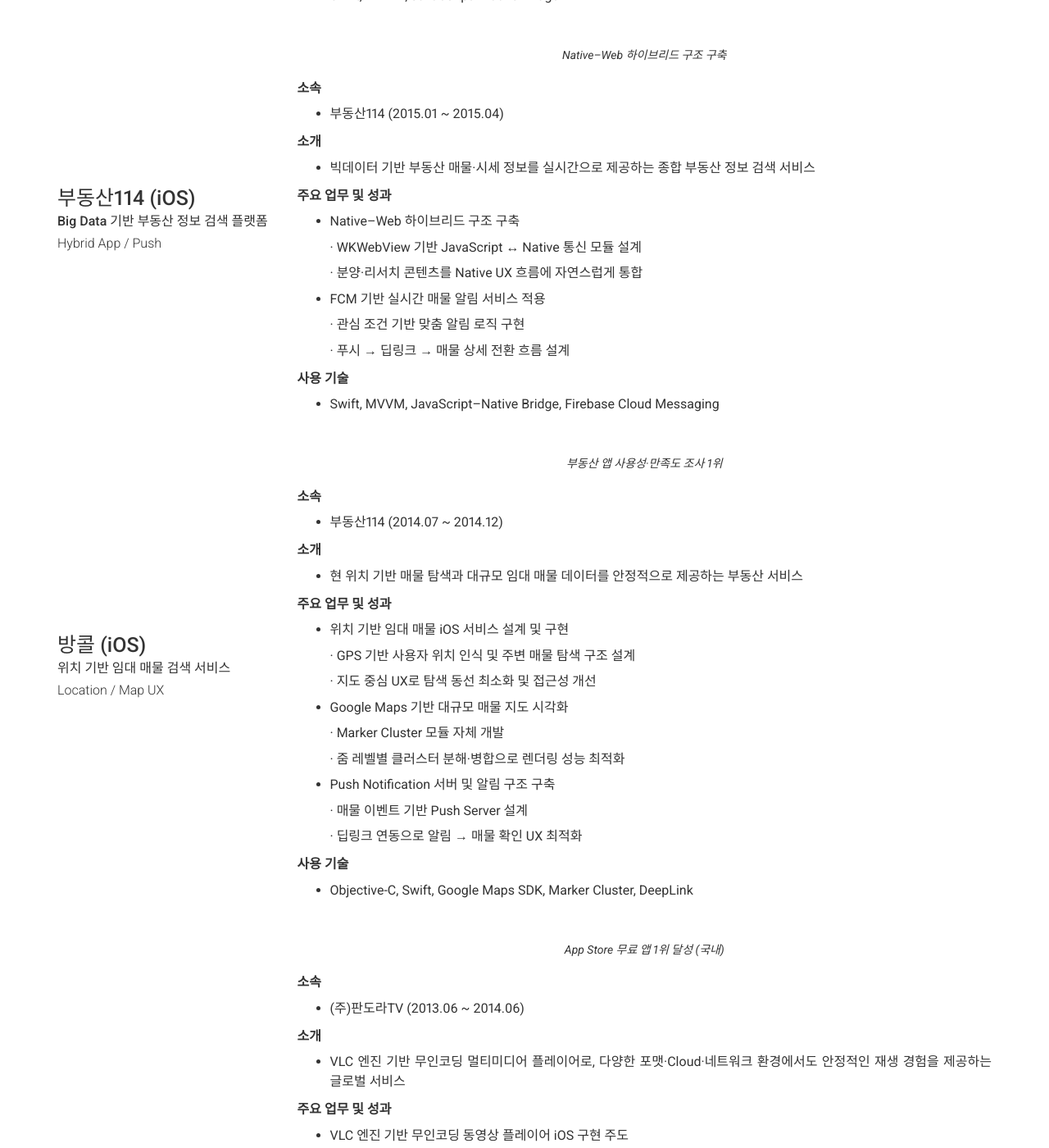
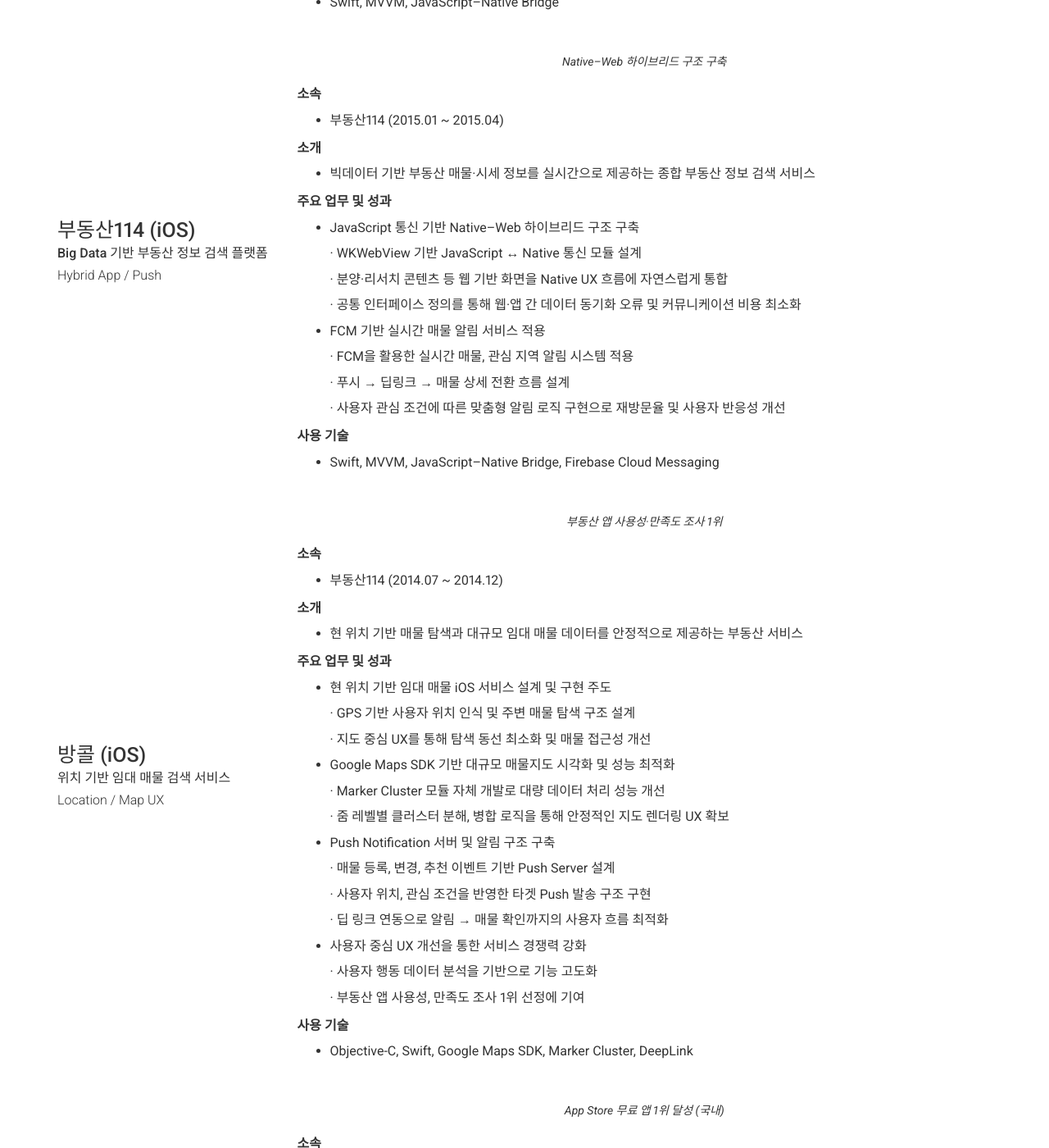
Before and after one commit to toypresent81/toypresent81.github.io, a Jekyll site: the page built from index.md, in a window 1280 px wide and 1400 px high, scrolled down 6775 px. Shown: the whole window at 82% size. Built offline with Jekyll 4.4.1, drawn with Linux system fonts in a browser that asks for light colours; nearby versions of some CDN libraries; some of the changed text lies outside the part shown.

Commit message:
Update _config.yml

```diff
--- a/_config.yml
+++ b/_config.yml
@@ -181,15 +181,21 @@ content:
 
           - Socket 기반 실시간 채팅 시스템 설계
 
-            · 네트워크 변경 및 백그라운드 전환 시 재접속·상태 복구 UX 설계
+            · 실시간 채팅 기능 구현 및 메시지 송수신 안정성 확보
 
-            · 메시지 유실 최소화
+            · 네트워크 변경 및 백그라운드 전환 시 재접속·상태 복구 UX 설계로 메시지 유실
 
           - 결제 시스템 이중화 및 접근 권한 제어
 
             · In-App Purchase 및 이니시스 PG 연동
 
-            · 결제 상태 기반 콘텐츠 접근 제어 및 예외 케이스 처리 정형화
+            · 결제 상태 기반 콘텐츠 접근 제어 및 환불, 중복 결제, 실패 케이스 처리 로직 정형화
+
+          - 서비스 품질 개선을 통한 App Store 성과 달성
+
+            · 라이브 서비스 안정성 및 UX 완성도 개선
+
+            · App Store Featured 선정으로 초기 브랜드 인지도 향상에 기여
 
           **사용 기술**
 
@@ -221,15 +227,17 @@ content:
 
           - nBlocks iOS 지갑 앱 연동 및 토큰 보상 처리
 
-            · Unity 게임에서 지갑 인증·계정 연동 SDK 개발
+            · Unity 게임에서 nBlocks 지갑을 통한 인증·계정 연동 SDK 개발
 
-            · 블록 수집 결과에 따른 토큰 보상 트랜잭션 처리 구조 표준화
+            · 블록 수집 결과에 따른 토큰 보상 트랜잭션 요청 및 결과 처리 구조 표준화
 
           - 멀티체인(EOS, Klaytn) 환경 대응
 
             · 체인별 트랜잭션·서명·수수료 차이를 추상화한 공통 인터페이스 설계
 
-            · 체인 확장 시 UI/UX 및 비즈니스 로직 영향 최소화
+            · 체인 전환 및 확장 시 UI/UX 및 비즈니스 로직 영향 최소화
+
+            · 멀티체인 기반 Web3 게임 서비스 운영 경험 축적
 
           - Sample Unity 앱 개발을 통한 SDK 확산 지원
 
@@ -257,14 +265,6 @@ content:
 
           **주요 업무 및 성과**
 
-          - Non-Custodial 지갑 iOS 구현 주도
-
-            · Social Login 기반 HD Wallet 생성 및 프라이빗 키 관리 로직 구현
-
-            · Keychain 기반 로컬 보안 저장 아키텍처 설계
-
-            · 중앙 서버에 키를 저장하지 않는 구조로 사용자 자산 보안 리스크 최소화
-
           - 키 백업·복구 구조 고도화
 
             · Shamir’s Secret Sharing 기반 키 분산 백업 로직 연동
@@ -287,10 +287,15 @@ content:
 
             · 스테이킹·언스테이킹·보상 조회 전 과정 UX 및 상태 관리 구현
 
+            · Klaytn Staking 예치량 업계 1위 달성의 기술적 기반 마련
+
           - 지갑 보안 강화 및 사용자 보호
 
             · Uppsala Security 연동으로 악성·피싱 주소 탐지
+
             · 송금 전 사용자 경고 및 사전 차단 UX 설계
+
+            · 무사고 지갑 서비스 운영을 통해 스테이킹 예치량 증가 및 거래소 계약 달성
 
           **사용 기술**
 
@@ -312,19 +317,19 @@ content:
 
           **주요 업무 및 성과**
 
-          - AR 기반 부동산 정보 시각화 기능 구현
+          - 자이로 센서 기반 방향 인식 및 위치 보정 기능 고도화
 
-            · ARKit과 Gyroscope, GPS 기반 주변 건물·토지 정보 시각화
+            · 자이로 센서, 나침반 데이터를 활용한 방향 인식 로직 설계
 
             · 단말 회전·기울기에 따른 AR 마커 위치 보정 알고리즘 구현
 
-            · 실제 건물 방향과 AR 정보 간 오차 최소화
+            · 실제 건물 방향과 AR 정보 간 오차를 최소화하여 현장 정확도 및 서비스 신뢰도 향상 기여
 
           - AR 마커 캡처 및 공유 기능 개발
 
             · AR 화면 내 정보 마커 캡처 기능 구현
 
-            · 현장 정보 공유 UX 제공으로 활용성 강화
+            · 현장 정보 공유 UX 제공으로 정보 전달 및 활용성 강화
 
           - Custom WebView 기반 검색·상세 페이지 구조 설계
 
@@ -332,9 +337,9 @@ content:
 
             · AR → 검색 → 상세 정보로 이어지는 사용자 흐름 최적화
 
-          - iOS · Android 네이티브 연동 및 UI 전반 리딩
+          - iOS · Android 네이티브 연동 및 UI 개발 전반 리딩
 
-            · Unity 공통 로직 위에 플랫폼별 네이티브 기능 구현
+            · Unity 기반 공통 로직 위에 플랫폼별 네이티브 연동 기능 구현
 
             · 신규 기능 개발부터 QA·안정화까지 전 과정 주도
 
@@ -358,23 +363,15 @@ content:
 
           **주요 업무 및 성과**
 
-          - RxSwift 기반 아키텍처 도입 및 상태 관리 표준화
+          - 네트워크 모듈 공통화 및 안정성 고도화
 
-            · 화면 상태, 사용자 입력, 네트워크 응답을 Reactive Stream으로 통합 관리
-
-            · 지도·검색 UI에서도 예측 가능한 상태 흐름 유지
-
-            · 유지보수성 향상 및 신규 기능 개발 리스크 감소
-
-          - 공통 네트워크 모듈 설계 및 안정성 고도화
-
-            · API 통신을 위한 공통 네트워크 레이어 설계
+            · API 통신을 위한 네트워크 레이어 설계 및 모듈화
 
             · 요청·응답 모델 표준화 및 에러 처리 정책 정립
 
-            · 네트워크 장애 상황에서도 안정적인 앱 동작 확보
+            · 네트워크 지연, 실패 상황에서도 안정적인 앱 동작 확보
 
-          - Google Maps 기반 지도·마커 Cluster 구조 구현
+          - Google Maps 기반 지도·마커 Cluster 구조 설계 및 구현
 
             · 대량 중개사 위치 데이터를 위한 Marker Clustering 모듈 설계
 
@@ -392,7 +389,7 @@ content:
 
             · XCTest 기반 핵심 로직 단위 테스트 작성
 
-            · QA 비용 절감 및 운영 장애 발생률 감소
+            · 운영 단계에서 장애 발생률 감소 및 QA 효율 개선에 기여
 
           **사용 기술**
 
@@ -416,21 +413,25 @@ content:
 
           - JavaScript 통신 기반 하이브리드 페이지 이동 모듈 개발
 
-            · JavaScript ↔ Native 통신 인터페이스 공통화
+            · JavaScript ↔ Native간 통신 인터페이스 설계 및 공통 모듈화
 
-            · 웹 기능 확장 시 iOS 코드 변경 최소화
+            · 웹 기능 확장 시 iOS 코드 변경 최소화하여 유지보수성 및 확장성 향상
 
           - 중개 업무 특화 Custom Calendar 모듈 개발
 
             · 계약·상담·잔금 일정 관리에 최적화된 캘린더 UI 구현
 
-            · 재사용 가능한 컴포넌트 구조 설계
+            · 일정 단위별 업무 상태를 직관적으로 확인할 수 있는 구조 설계
+
+            · 재사용 가능한 컴포넌트화로 기능 확장 및 유지보수 용이성 확보
 
           - 전자 서명(Signature) 모듈 개발
 
             · 터치 기반 서명 입력 UX 및 이미지 처리 로직 구현
 
             · 팩스 전송 프로세스에 최적화된 서명 수집 구조 설계
+
+            · 계약, 동의 업무의 모바일 처리 환경 구축으로 현장 업무 효율 향상
 
           **사용 기술**
 
@@ -452,17 +453,21 @@ content:
 
           **주요 업무 및 성과**
 
-          - Native–Web 하이브리드 구조 구축
+          - JavaScript 통신 기반 Native–Web 하이브리드 구조 구축
 
             · WKWebView 기반 JavaScript ↔ Native 통신 모듈 설계
 
-            · 분양·리서치 콘텐츠를 Native UX 흐름에 자연스럽게 통합
+            · 분양·리서치 콘텐츠 등 웹 기반 화면을 Native UX 흐름에 자연스럽게 통합
+
+            · 공통 인터페이스 정의를 통해 웹·앱 간 데이터 동기화 오류 및 커뮤니케이션 비용 최소화
 
           - FCM 기반 실시간 매물 알림 서비스 적용
 
-            · 관심 조건 기반 맞춤 알림 로직 구현
+            · FCM을 활용한 실시간 매물, 관심 지역 알림 시스템 적용
 
             · 푸시 → 딥링크 → 매물 상세 전환 흐름 설계
+
+            · 사용자 관심 조건에 따른 맞춤형 알림 로직 구현으로 재방문율 및 사용자 반응성 개선
 
           **사용 기술**
 
@@ -484,23 +489,31 @@ content:
 
           **주요 업무 및 성과**
 
-          - 위치 기반 임대 매물 iOS 서비스 설계 및 구현
+          - 현 위치 기반 임대 매물 iOS 서비스 설계 및 구현 주도
 
             · GPS 기반 사용자 위치 인식 및 주변 매물 탐색 구조 설계
 
-            · 지도 중심 UX로 탐색 동선 최소화 및 접근성 개선
+            · 지도 중심 UX를 통해 탐색 동선 최소화 및 매물 접근성 개선
 
-          - Google Maps 기반 대규모 매물 지도 시각화
+          - Google Maps SDK 기반 대규모 매물지도 시각화 및 성능 최적화
 
-            · Marker Cluster 모듈 자체 개발
+            · Marker Cluster 모듈 자체 개발로 대량 데이터 처리 성능 개선
 
-            · 줌 레벨별 클러스터 분해·병합으로 렌더링 성능 최적화
+            · 줌 레벨별 클러스터 분해, 병합 로직을 통해 안정적인 지도 렌더링 UX 확보
 
           - Push Notification 서버 및 알림 구조 구축
 
-            · 매물 이벤트 기반 Push Server 설계
+            · 매물 등록, 변경, 추천 이벤트 기반 Push Server 설계
 
-            · 딥링크 연동으로 알림 → 매물 확인 UX 최적화
+            · 사용자 위치, 관심 조건을 반영한 타겟 Push 발송 구조 구현
+
+            · 딥 링크 연동으로 알림 → 매물 확인까지의 사용자 흐름 최적화
+
+          - 사용자 중심 UX 개선을 통한 서비스 경쟁력 강화
+
+            · 사용자 행동 데이터 분석을 기반으로 기능 고도화
+
+            · 부동산 앱 사용성, 만족도 조사 1위 선정에 기여
 
           **사용 기술**
 
@@ -568,31 +581,31 @@ content:
 
           **주요 업무 및 성과**
 
-          - 숏폼 영상 제작 iOS 앱 개발 총괄
+          - 1분 이내 숏폼 영상 제작 iOS 앱 개발 총괄
 
             · 촬영 → 편집 → 음악 삽입 → 저장·공유까지 전체 플로우 설계
 
             · 영상 길이를 1분 이내로 제한한 UX로 빠른 콘텐츠 생산 유도
 
-          - 동영상 분할 촬영·합성·편집 엔진 구현
+          - 동영상 분할 촬영·합성·편집 모듈 핵심 로직 구현
 
-            · 연속 촬영 기반 분할 촬영 기능 개발
+            · 연속 촬영 기반 동영상 분할 촬영 기능 구현
 
-            · 다중 클립 병합·삭제·재정렬 편집 로직 구현
+            · 다중 클립 병합·삭제·재정렬이 가능한 편집 로직 구현
 
-            · AVFoundation 기반 타임라인 관리로 편집 정확도 확보
+            · AVFoundation 기반 타임라인 관리로 편집 정확도 및 퍼포먼스 확보
 
           - 음악 삽입 및 영상·오디오 싱크 처리
 
             · 배경 음악 삽입·볼륨 조절 기능 구현
 
-            · 영상 길이에 따른 음악 트리밍 및 싱크 로직 적용
+            · 영상 길이에 따른 음악 싱크 로직 처리로 완성도 높은 무비 출력 확보
 
           - Wheel 형태 커스텀 버튼 UI 컴포넌트 개발
 
-            · 제스처 기반 직관적인 촬영·편집 UI 구현
+            · 촬영, 편집 단계에서 사용되는 Wheel 형태의 커스텀 버튼 UI 모듈 설계 및 구현
 
-            · 초보 사용자도 쉽게 영상 제작 가능한 UX 제공
+            · 직관적인 제스처 기반 조작으로 초보 사용자도 쉽게 영상 제작 가능하도록 UX 개선
 
           **사용 기술**
 
```
